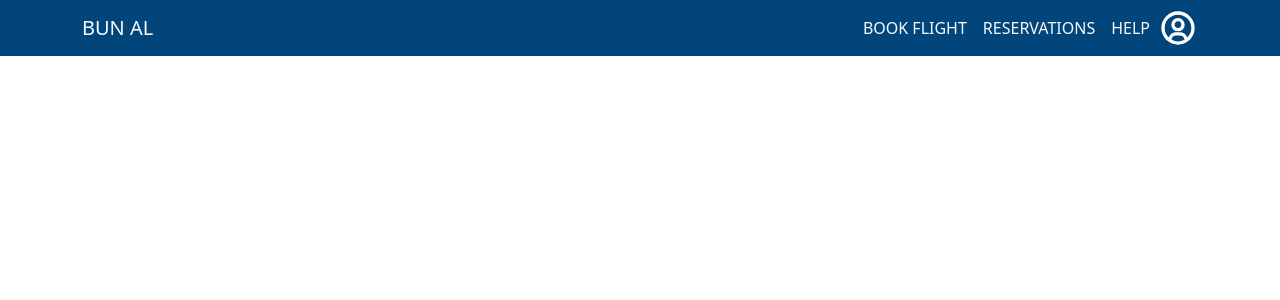
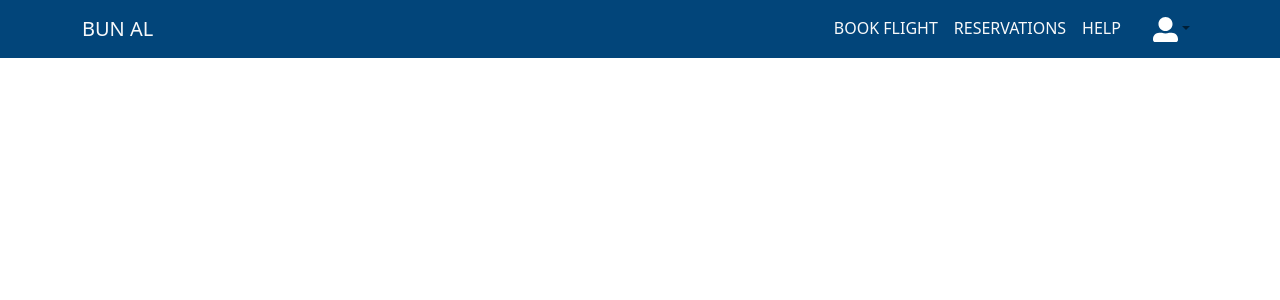
Before and after one commit to B-MNSN/dii-front-end-project, a React (Create React App) app: page / in a window 1280 px wide. Shown: the top 300 px of the page. Built offline with nearby package versions, Linux system fonts and the light colour scheme.

Commit message:
edit navbar icon

```diff
--- a/src/components/Navbar.jsx
+++ b/src/components/Navbar.jsx
@@ -1,7 +1,8 @@
 import Container from 'react-bootstrap/Container';
 import Nav from 'react-bootstrap/Nav';
 import Navbar from 'react-bootstrap/Navbar';
-import { BiUserCircle } from 'react-icons/bi';
+import { FaUserAlt } from 'react-icons/fa';
+import NavDropdown from 'react-bootstrap/NavDropdown';
 
 function ColorSchemesExample() {
   return (
@@ -9,11 +10,14 @@ function ColorSchemesExample() {
       <Navbar variant="light" className='nav'>
         <Container>
           <Navbar.Brand href="/" className='text-light'>BUN AL</Navbar.Brand>
-          <Nav className="">
+          <Nav>
             <Nav.Link className='text-light' href="#">BOOK FLIGHT</Nav.Link>
             <Nav.Link className='text-light' href="#">RESERVATIONS</Nav.Link>
             <Nav.Link className='text-light' href="#">HELP</Nav.Link>
-            <BiUserCircle size={'40'} color={'#ffffff'}/>
+            <NavDropdown title=<FaUserAlt className='ms-3 ' size={'25'} color={'#ffffff'}/>>
+              <NavDropdown.Item href='#'>Sign in</NavDropdown.Item>
+              <NavDropdown.Item href='#'>Sing out</NavDropdown.Item>
+            </NavDropdown>
           </Nav>
         </Container>
       </Navbar>
```
